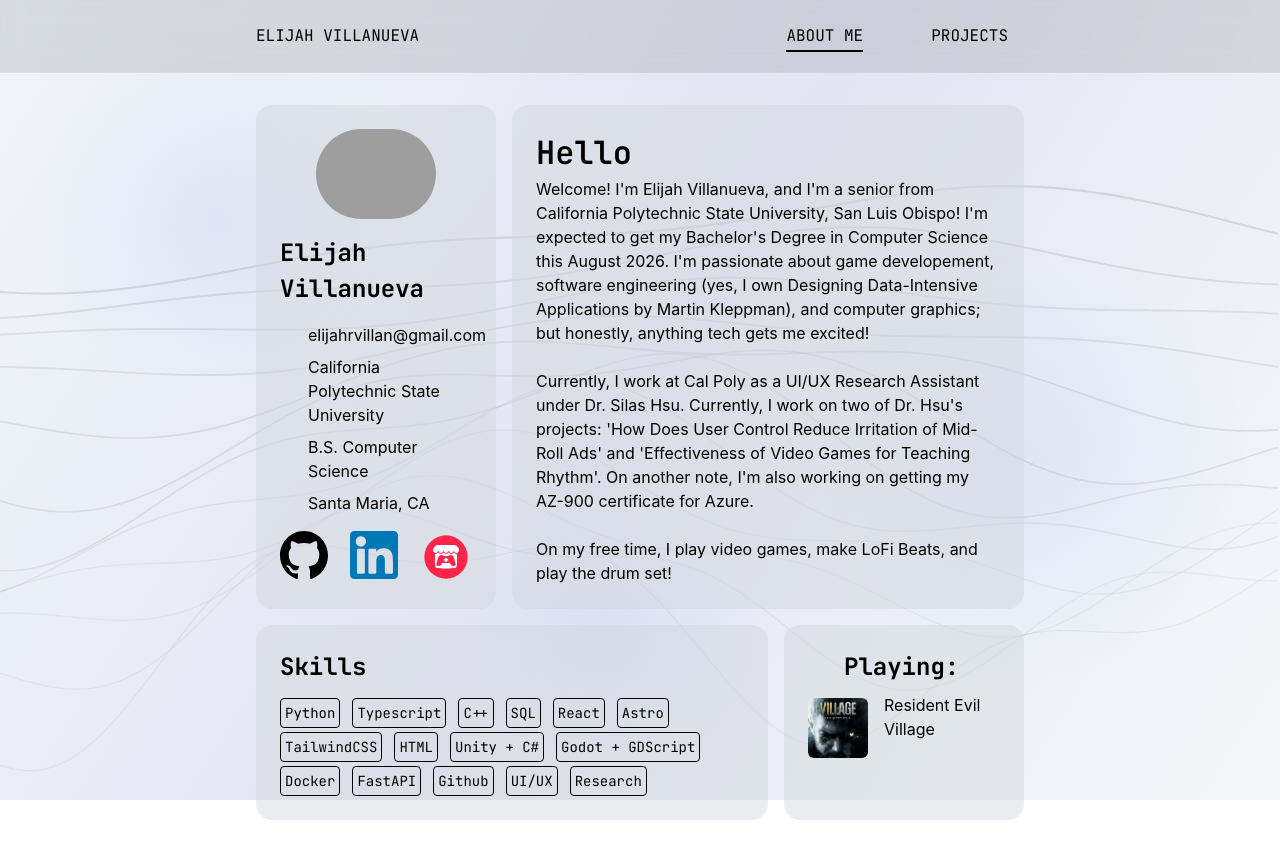
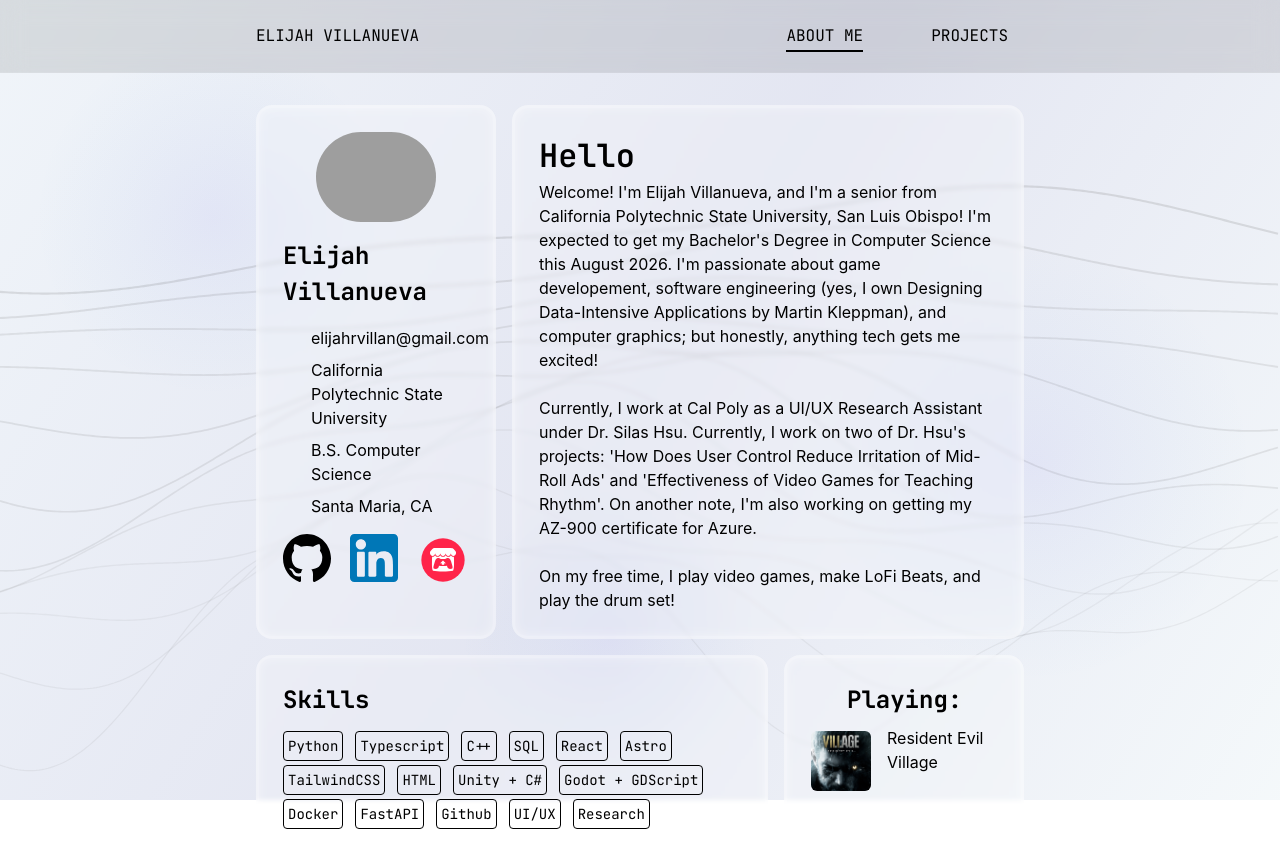
Before and after one commit to elijah-villanu/ps-elijah, a React (Vite) app in the folder my-portfolio/: page / in a window 1280 px wide. Shown: the top 868 px of the page. Built offline with nearby package versions, Linux system fonts and the light colour scheme; grey boxes are pictures that could not be loaded; some icons are missing.

Commit message:
ios: Liquid Glass on About Sections

```diff
--- a/my-portfolio/src/pages/AboutPage.tsx
+++ b/my-portfolio/src/pages/AboutPage.tsx
@@ -15,7 +15,7 @@
         <div className="w-full">
             <div className="flex min-h-11 h-fit gap-4 mb-4 max-[600px]:flex-col max-[600px]:[&>section]:w-full">
                 <section id="about-id"
-                    className="flex flex-col gap-4 bg-gray-300/45 p-6 min-w-60 rounded-2xl">
+                    className="flex flex-col gap-4 p-6 min-w-60 rounded-2xl border-[3px] border-white/30 bg-white/20 backdrop-blur-[2px] shadow-[inset_0_0_8px_1px_rgb(255_255_255/0.3)]">
                     <div className="flex justify-center">
                         <img src={profileIcon}
                             className="max-w-30 rounded-full"
@@ -73,7 +73,7 @@
                     </div>
                 </section>
                 <section id="about-text"
-                    className="bg-gray-300/45 p-6 rounded-2xl"
+                    className="p-6 rounded-2xl border-[3px] border-white/30 bg-white/20 backdrop-blur-[2px] shadow-[inset_0_0_8px_1px_rgb(255_255_255/0.3)]"
                 >
                     <h1>Hello</h1>
                     <p className="whitespace-pre-line">{aboutText}</p>
@@ -81,7 +81,7 @@
             </div>
             <div className="flex min-h-11 h-fit gap-4 max-[600px]:flex-col max-[600px]:[&>section]:w-full">
                 <section id="about-technology"
-                    className="flex flex-col bg-gray-300/45 p-6 min-w-60 rounded-2xl gap-2"
+                    className="flex flex-col p-6 min-w-60 rounded-2xl gap-2 border-[3px] border-white/30 bg-white/20 backdrop-blur-[2px] shadow-[inset_0_0_8px_1px_rgb(255_255_255/0.3)]"
                 >
                     <h2 className="font-bold">Skills</h2>
                     <div className="flex flex-wrap mt-1.25 gap-3 gap-y-1">
@@ -103,7 +103,7 @@
                     </div>
                 </section>
                 <section id="about-playing"
-                    className="flex flex-col gap-2 min-w-60 bg-gray-300/45 p-6 min-w-60 rounded-2xl"
+                    className="flex flex-col gap-2 p-6 min-w-60 rounded-2xl border-[3px] border-white/30 bg-white/20 backdrop-blur-[2px] shadow-[inset_0_0_8px_1px_rgb(255_255_255/0.3)]"
                 >
                     <div className="flex items-center gap-2">
                         <Icon icon="ri:playstation-fill" className="w-7 h-7"></Icon>
```
Also changed, not shown: 2 other files (tests, documents, lock files or other folders).
